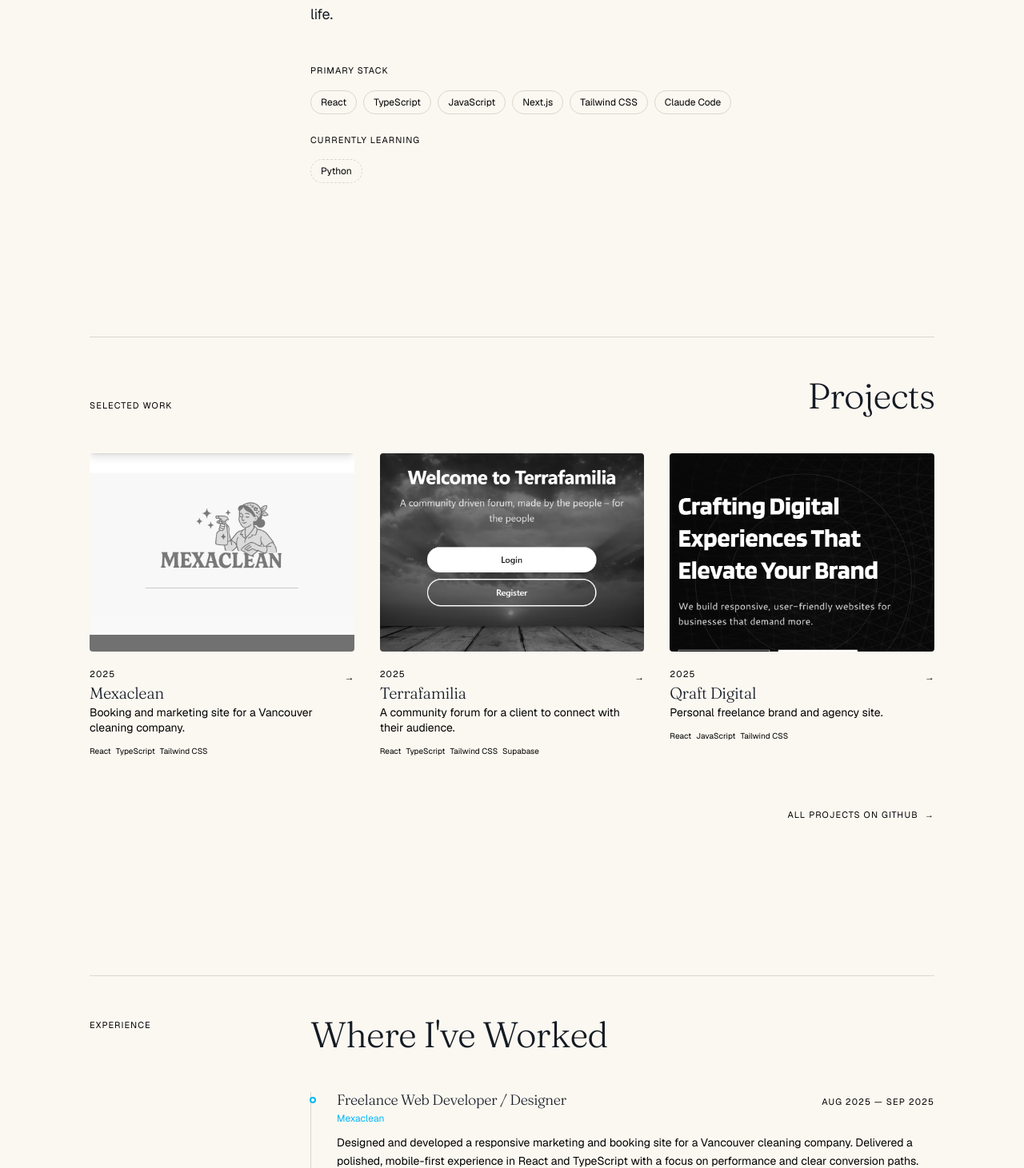
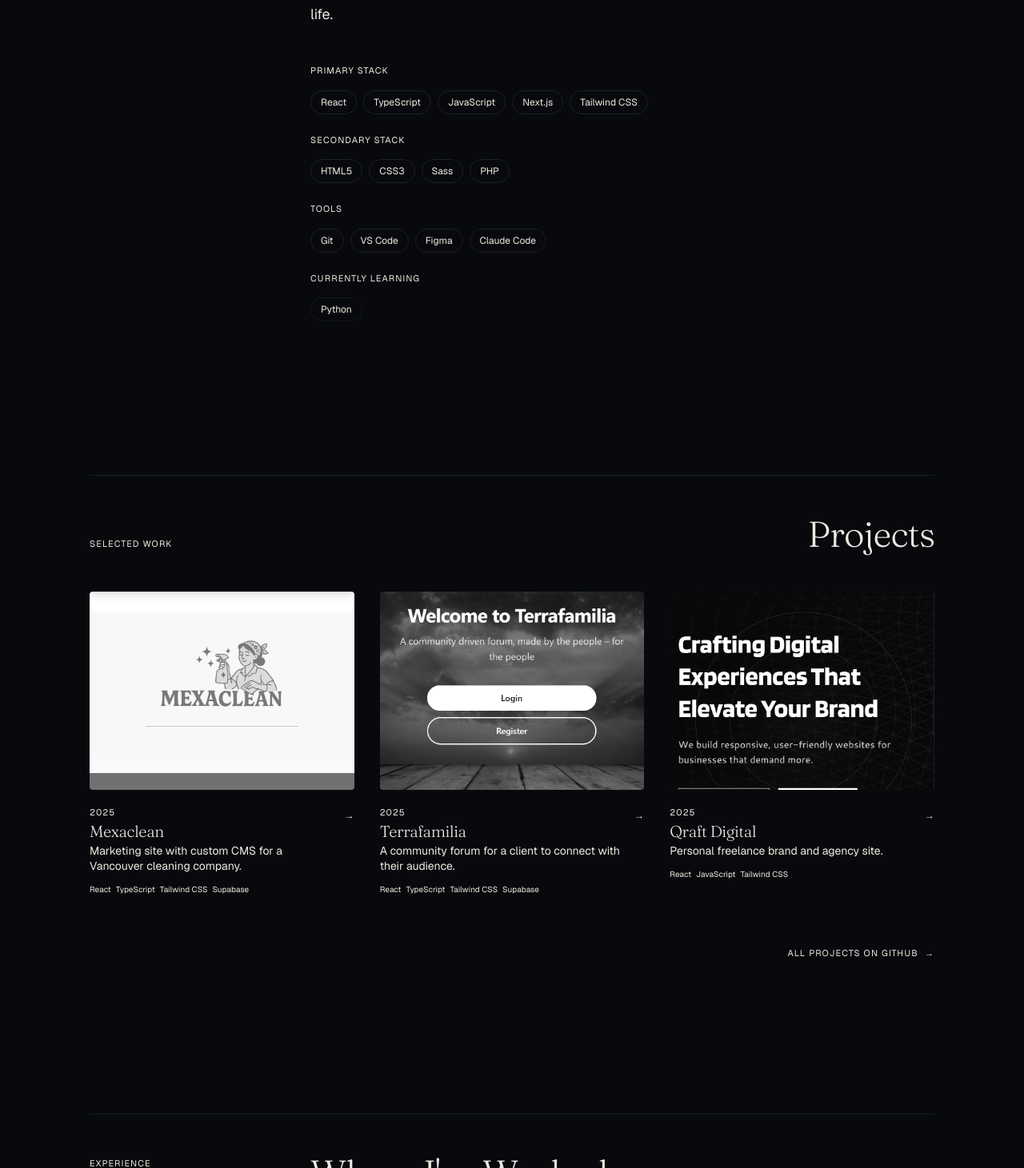
Before and after one commit to QuinnWelton11/portfolio, a Next.js app: page / in a window 1280 px wide. Shown: the part 1089-2550 px from the top of the page at 80% size. Built offline with nearby package versions, Linux system fonts and the light colour scheme.

Commit message:
Update profile skills and enhance About section with secondary stack and tools

```diff
--- a/src/app/layout.tsx
+++ b/src/app/layout.tsx
@@ -33,7 +33,7 @@
         <a href="#main" className="skip-link">
           Skip to content
         </a>
-        <ThemeProvider attribute="class" defaultTheme="system" enableSystem>
+        <ThemeProvider attribute="class" defaultTheme="dark">
           {children}
         </ThemeProvider>
       </body>
--- a/src/content/profile.ts
+++ b/src/content/profile.ts
@@ -40,9 +40,9 @@
       "JavaScript",
       "Next.js",
       "Tailwind CSS",
-      "Claude Code",
     ] as string[], // featured prominently, e.g. ["React", "TypeScript", "Next.js"]
-    secondary: ["HTML5", "CSS3", "Sass"] as string[], // supporting skills
+    secondary: ["HTML5", "CSS3", "Sass", "PHP"] as string[], // supporting skills
+    tools: ["Git", "VS Code", "Figma", "Claude Code"] as string[], // design, dev tools, etc.
     learning: ["Python"] as string[], // optional — what you're exploring now
   },
 
@@ -51,12 +51,13 @@
     {
       slug: "mexaclean",
       name: "Mexaclean",
-      tagline: "Booking and marketing site for a Vancouver cleaning company.",
+      tagline:
+        "Marketing site with custom CMS for a Vancouver cleaning company.",
       description:
-        "Client site for Mexaclean, a Vancouver-based cleaning service. Built a responsive marketing and booking experience in React and TypeScript with Tailwind CSS, focusing on fast load times, clear calls to action, and a polished mobile experience.",
+        "Client site for Mexaclean, a Vancouver-based cleaning service. Built a responsive marketing site in React and TypeScript with Tailwind CSS showcasing services, and developed a custom CMS backed by Supabase so the client can manage their content independently.",
       url: "https://mexaclean.ca",
       repo: "https://github.com/QuinnWelton11/mexaclean",
-      stack: ["React", "TypeScript", "Tailwind CSS"],
+      stack: ["React", "TypeScript", "Tailwind CSS", "Supabase"],
       year: 2025,
       featured: true,
       image: "/projects/mexa1-1img.png",
@@ -112,7 +113,7 @@
       start: "2025-08",
       end: "2025-09",
       summary:
-        "Designed and developed a responsive marketing and booking site for a Vancouver cleaning company. Delivered a polished, mobile-first experience in React and TypeScript with a focus on performance and clear conversion paths.",
+        "Designed and developed a responsive marketing site for a Vancouver cleaning company, including a custom Supabase-backed CMS so the client can manage content independently. Delivered a polished, mobile-first experience in React and TypeScript.",
     },
     {
       role: "Freelance Web Developer / Designer",
--- a/src/features/about/About.tsx
+++ b/src/features/about/About.tsx
@@ -67,10 +67,39 @@
                 </span>
               ))}
             </div>
+            <div className="mt-6">
+              <Marginalia className="block mb-4">Secondary Stack</Marginalia>
+              <div className="flex flex-wrap gap-2">
+                {stack.secondary.map((tech) => (
+                  <span
+                    key={tech}
+                    className="font-mono text-xs px-3 py-1.5 rounded-full border border-(--rule) text-(--muted) hover:border-(--accent) hover:text-(--accent) transition-colors"
+                  >
+                    {tech}
+                  </span>
+                ))}
+              </div>
+            </div>
+
+            <div className="mt-6">
+              <Marginalia className="block mb-4">Tools</Marginalia>
+              <div className="flex flex-wrap gap-2">
+                {stack.tools.map((tech) => (
+                  <span
+                    key={tech}
+                    className="font-mono text-xs px-3 py-1.5 rounded-full border border-(--rule) text-(--muted) hover:border-(--accent) hover:text-(--accent) transition-colors"
+                  >
+                    {tech}
+                  </span>
+                ))}
+              </div>
+            </div>
 
             {stack.learning.length > 0 && (
               <div className="mt-6">
-                <Marginalia className="block mb-4">Currently Learning</Marginalia>
+                <Marginalia className="block mb-4">
+                  Currently Learning
+                </Marginalia>
                 <div className="flex flex-wrap gap-2">
                   {stack.learning.map((tech) => (
                     <span
```
